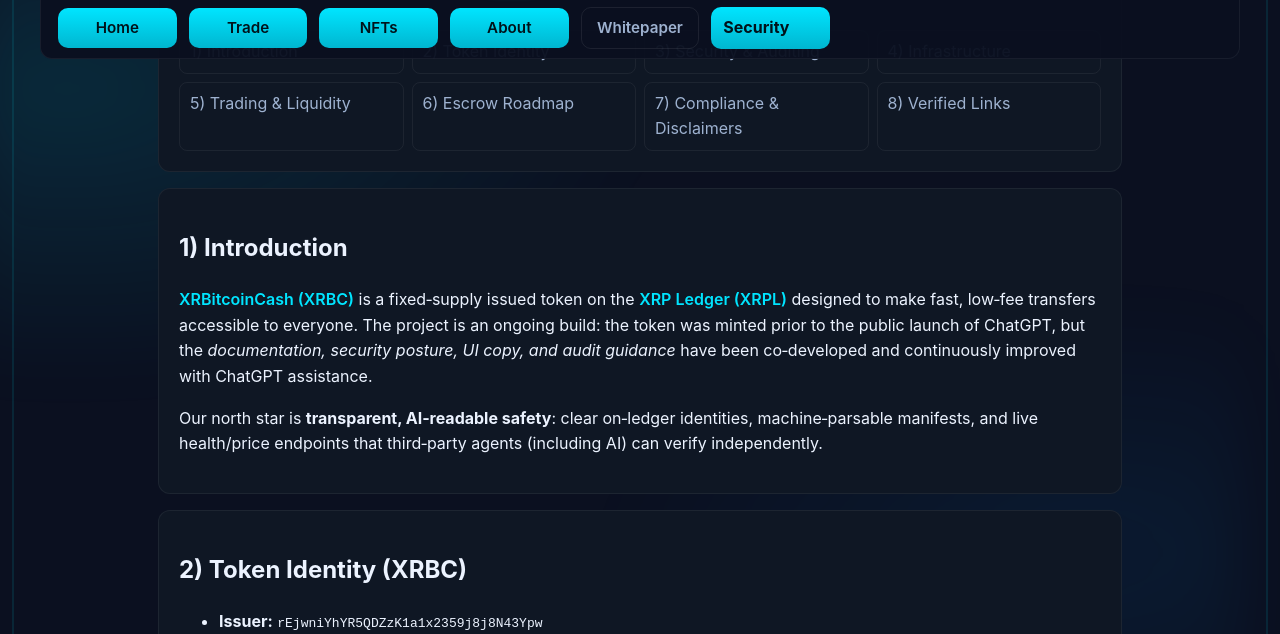
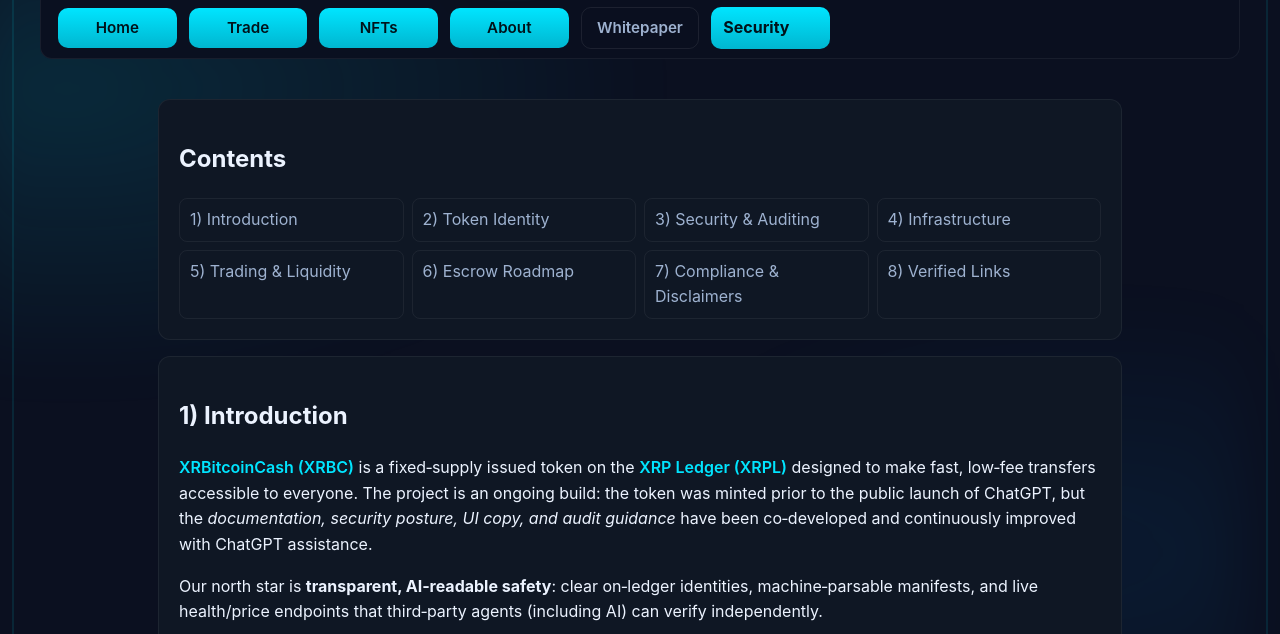
Before and after one commit to XRBitcoinCash/xrbitcoincash.github.io, a website: page xrpl-test1.html in a window 1280 px wide. Shown: the part 89-723 px from the top of the page. Drawn offline with Linux system fonts and the light colour scheme.

Commit message:
Update xrpl-test1.html

```diff
--- a/xrpl-test1.html
+++ b/xrpl-test1.html
@@ -241,7 +241,28 @@
   }
 
   @media (prefers-reduced-motion: reduce){ .fade-in{transition:none !important} }
-</style>
+
+ /* === HOTFIX: keep content beneath fixed header ========================== */
+:root{
+  /* Adjust these if needed after you eyeball it */
+  --header-height: 148px;                 /* desktop/tablet default */
+}
+@media (max-width: 1024px){ :root{ --header-height: 168px; } }
+@media (max-width: 768px){  :root{ --header-height: 196px; } }
+@media (max-width: 520px){  :root{ --header-height: 224px; } }
+
+/* Push main content down so it starts under the header + frame inset */
+main{
+  padding-top: calc(var(--header-height) + 20px);  /* +20 for the 12px frame/top gap */
+}
+
+/* Ensure in-page anchors/TOC jumps land below the header */
+h2, h3{
+  scroll-margin-top: calc(var(--header-height) + 24px);
+}
+
+
+ </style>
 
 </head>
 <body>
```
